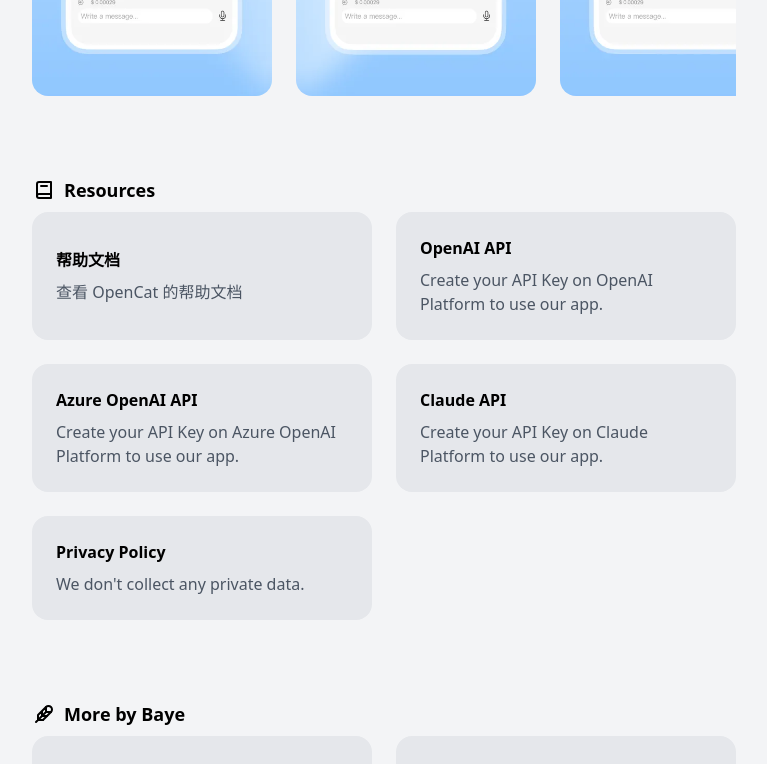
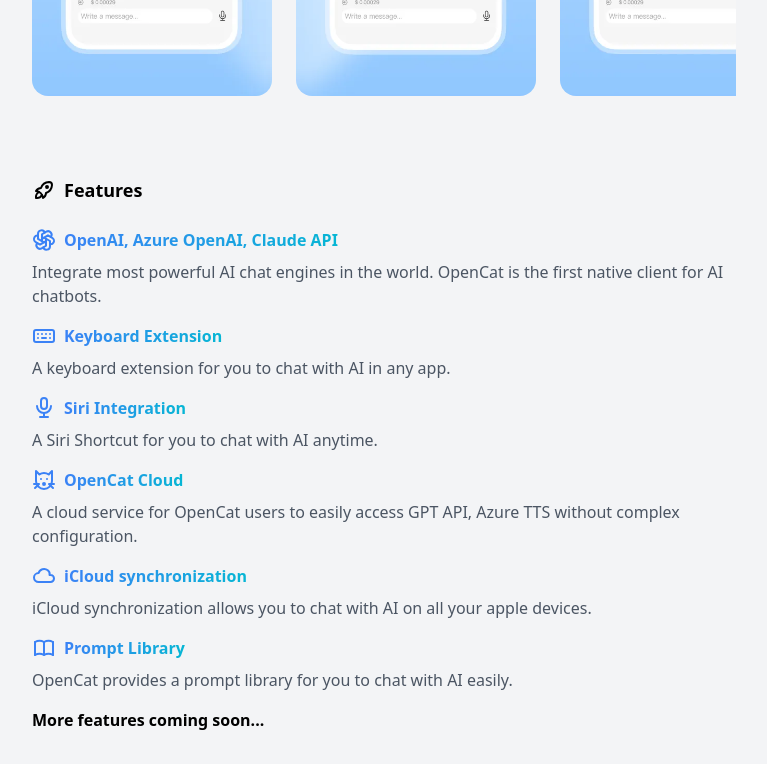
Before and after one commit to waylybaye/opencat.app, a Next.js app: page / in a window 1280 px wide. Shown: the part 1300-2064 px from the top of the page, without its empty margins (256-1023 px from the left). Built offline with nearby package versions, Linux system fonts and the light colour scheme.

Commit message:
feat: add `features` section

```diff
--- a/pages/index.jsx
+++ b/pages/index.jsx
@@ -1,7 +1,7 @@
 import Head from 'next/head'
 import Image from 'next/image'
 import { Card } from '../components/Card'
-import { IconChevronsDown, IconLink, IconSparkles, IconBook2, IconFeather } from '@tabler/icons-react'
+import { IconChevronsDown, IconLink, IconSparkles, IconRocket, IconBrandOpenai, IconKeyboard, IconMicrophone, IconCat, IconCloud, IconBook, IconBook2, IconFeather } from '@tabler/icons-react'
 
 export default function Home() {
   return (
@@ -88,6 +88,28 @@
         </div>
       </div>
 
+      <div className='px-8 py-10 md:max-w-3xl m-auto flex flex-col gap-2'>
+        <div className='flex items-center gap-2'>
+          <IconRocket />
+          <h2 className='text-lg font-bold'>Features</h2>
+        </div>
+        <div>
+          <h3 className='font-bold mt-4 mb-2 flex gap-2'><IconBrandOpenai className='text-blue-500' /><span className='bg-clip-text text-transparent bg-gradient-to-r from-blue-500 to-cyan-500'>OpenAI, Azure OpenAI, Claude API</span></h3>
+          <p className='text-gray-600 dark:text-gray-400'>Integrate most powerful AI chat engines in the world. OpenCat is the first native client for AI chatbots.</p>
+          <h3 className='font-bold mt-4 mb-2 flex gap-2'><IconKeyboard className='text-blue-500' /><span className='bg-clip-text text-transparent bg-gradient-to-r from-blue-500 to-cyan-500'>Keyboard Extension</span></h3>
+          <p className='text-gray-600 dark:text-gray-400'>A keyboard extension for you to chat with AI in any app.</p>
+          <h3 className='font-bold mt-4 mb-2 flex gap-2'><IconMicrophone className='text-blue-500' /><span className='bg-clip-text text-transparent bg-gradient-to-r from-blue-500 to-cyan-500'>Siri Integration</span></h3>
+          <p className='text-gray-600 dark:text-gray-400'>A Siri Shortcut for you to chat with AI anytime.</p>
+          <h3 className='font-bold mt-4 mb-2 flex gap-2'><IconCat className='text-blue-500' /><span className='bg-clip-text text-transparent bg-gradient-to-r from-blue-500 to-cyan-500'>OpenCat Cloud</span></h3>
+          <p className='text-gray-600 dark:text-gray-400'>A cloud service for OpenCat users to easily access GPT API, Azure TTS without complex configuration.</p>
+          <h3 className='font-bold mt-4 mb-2 flex gap-2'><IconCloud className='text-blue-500' /><span className='bg-clip-text text-transparent bg-gradient-to-r from-blue-500 to-cyan-500'>iCloud synchronization</span></h3>
+          <p className='text-gray-600 dark:text-gray-400'>iCloud synchronization allows you to chat with AI on all your apple devices.</p>
+          <h3 className='font-bold mt-4 mb-2 flex gap-2'><IconBook className='text-blue-500' /><span className='bg-clip-text text-transparent bg-gradient-to-r from-blue-500 to-cyan-500'>Prompt Library</span></h3>
+          <p className='text-gray-600 dark:text-gray-400'>OpenCat provides a prompt library for you to chat with AI easily.</p>
+          <h3 className='font-bold mt-4'>More features coming soon...</h3>
+        </div>
+      </div>
+
       <aside className='px-8 py-10 md:max-w-3xl m-auto flex flex-col gap-2'>
         <div className='flex items-center gap-2'>
           <IconBook2 />
```
